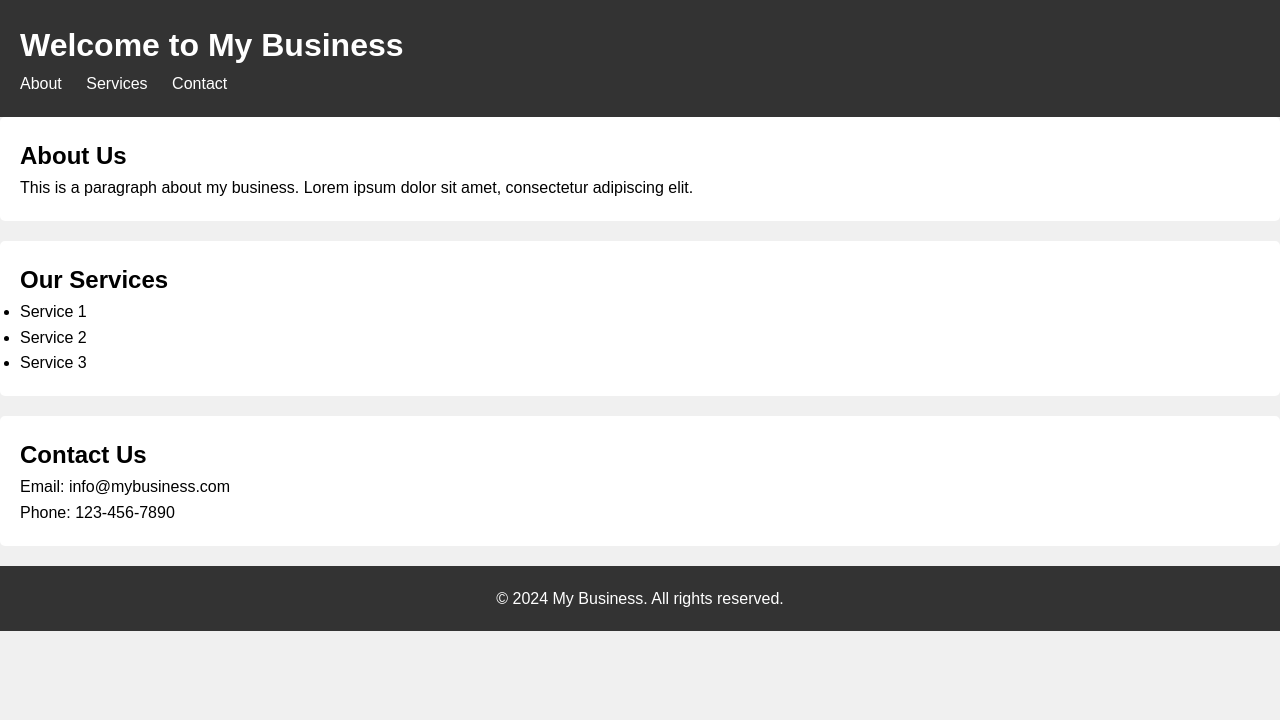
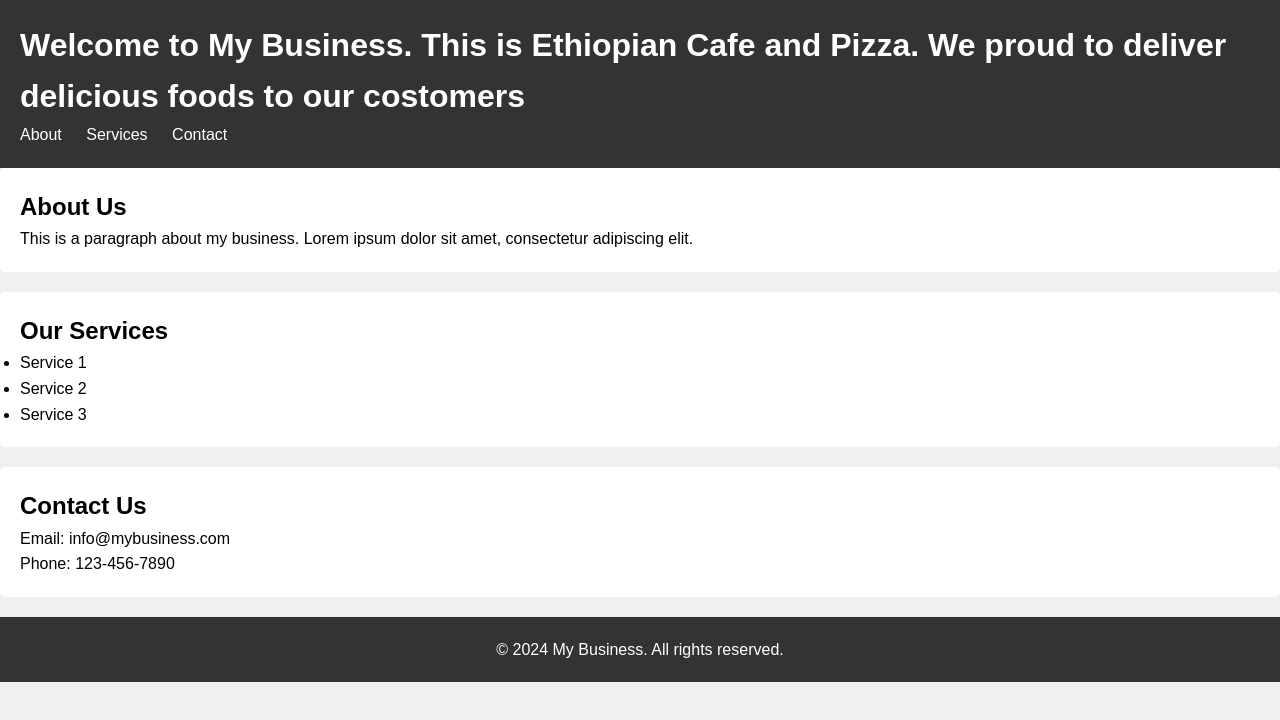
Before and after one commit to 5250FSW/EthiopianCafe, a plain HTML site: page index.html in a window 1280 px wide. Drawn offline with Linux system fonts and the light colour scheme; a script that the page names is missing.

Commit message:
Update to index.html

```diff
--- a/index.html
+++ b/index.html
@@ -8,7 +8,7 @@
 </head>
 <body>
     <header>
-        <h1>Welcome to My Business</h1>
+        <h1>Welcome to My Business. This is Ethiopian Cafe and Pizza. We proud to deliver delicious foods to our costomers</h1>
         <nav>
             <ul>
                 <li><a href="#about">About</a></li>
```
